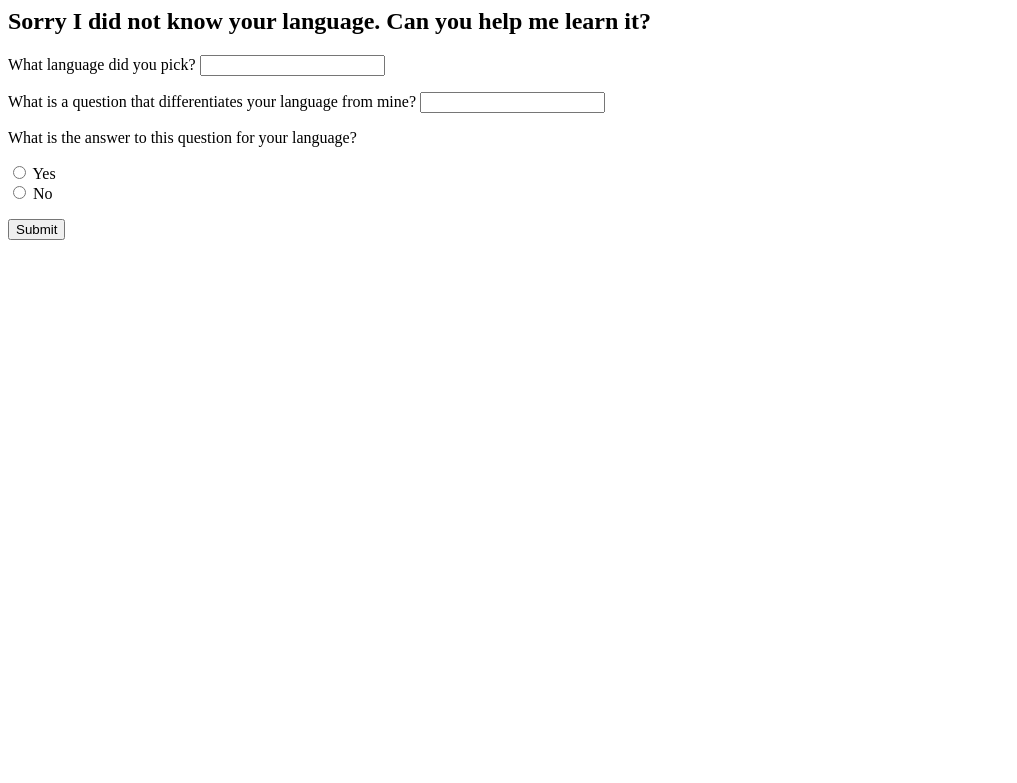
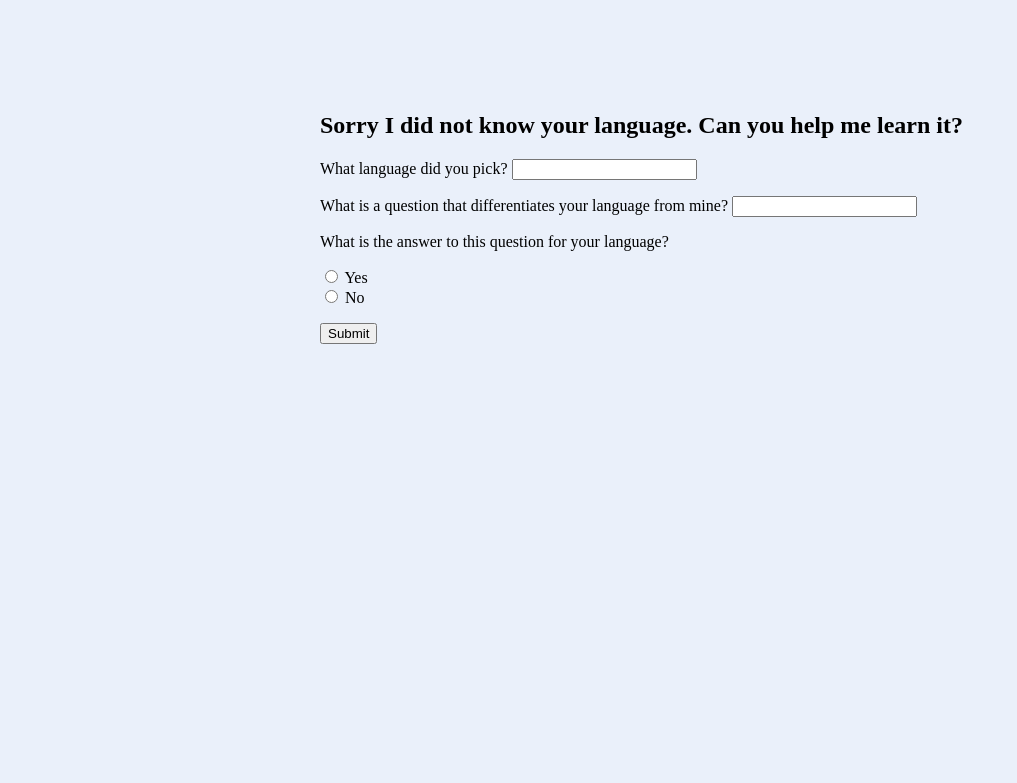
Before and after one commit to kanchansrivastava/mini_akinator, a Flask app: template templates/learn.html in a window 1280 px wide. Shown: the top 783 px of the page, without its empty margins (0-1017 px from the left). Run offline with Flask 2, Linux system fonts and the light colour scheme; the template is opened without the code that fills it: values that come from a table or form of the project are taken from there, others are empty.

Commit message:
adding static files and including in html  v0.12

```diff
--- /dev/null
+++ b/static/css/style.css
@@ -0,0 +1,9 @@
+body {
+  position: absolute;
+  top: 30%;
+  left: 45%;
+  margin-top: -10%;
+  margin-left: -20%;
+  background-color: #eaf0fa;
+
+}
--- a/templates/base.html
+++ b/templates/base.html
@@ -1,6 +1,7 @@
 <html>
   <head>
     <title>Mini Akinator!!</title>
+    <link rel="stylesheet" href="/static/css/style.css?v=0.4">
   </head>
   <body>
     <h2>
```
